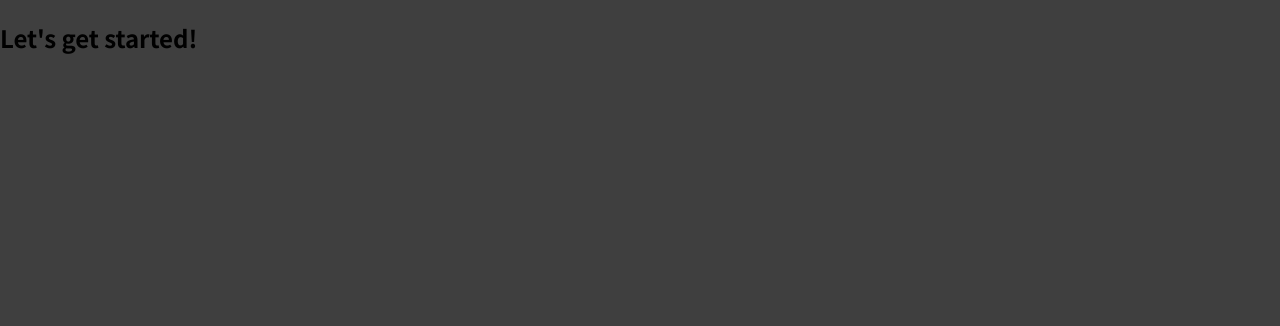
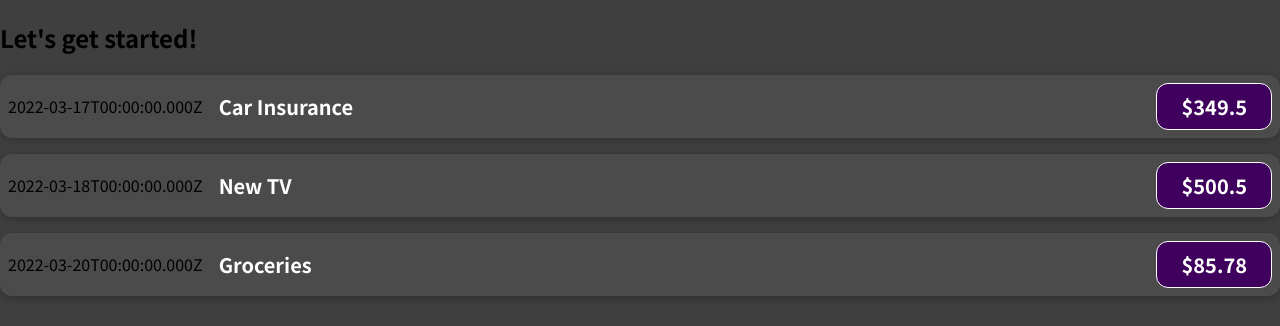
Before and after one commit to raginsky/react-study, a JavaScript app: page / in a window 1280 px wide. Shown: the top 326 px of the page. Built offline with nearby package versions, Linux system fonts and the light colour scheme.

Commit message:
reusable component

```diff
--- a/src/App.js
+++ b/src/App.js
@@ -1,9 +1,44 @@
+import ExpenseItem from './components/ExpenseItem';
+
 function App() {
-  return (
-    <div>
-      <h2>Let's get started!</h2>
-    </div>
-  );
+    const expenses = [
+        {
+            id: 'e1',
+            date: new Date(2022, 2, 17),
+            title: 'Car Insurance',
+            amount: 349.50
+        },
+        {
+            id: 'e2',
+            date: new Date(2022, 2, 18),
+            title: 'New TV',
+            amount: 500.50
+        },
+        {
+            id: 'e3',
+            date: new Date(2022, 2, 20),
+            title: 'Groceries',
+            amount: 85.78
+        },
+    ];
+
+    return (
+        <div>
+            <h2>Let's get started!</h2>
+            <ExpenseItem title={expenses[0].title}
+                         date={expenses[0].date}
+                         amount={expenses[0].amount}
+            ></ExpenseItem>
+            <ExpenseItem title={expenses[1].title}
+                         date={expenses[1].date}
+                         amount={expenses[1].amount}
+            ></ExpenseItem>
+            <ExpenseItem title={expenses[2].title}
+                         date={expenses[2].date}
+                         amount={expenses[2].amount}
+            ></ExpenseItem>
+        </div>
+    );
 }
 
 export default App;
--- /dev/null
+++ b/src/components/ExpenseItem.css
@@ -0,0 +1,56 @@
+.expense-item {
+    display: flex;
+    justify-content: space-between;
+    align-items: center;
+    box-shadow: 0 2px 8px rgba(0, 0, 0, 0.25);
+    padding: 0.5rem;
+    margin: 1rem 0;
+    border-radius: 12px;
+    background-color: #4b4b4b;
+}
+
+.expense-item__description {
+    display: flex;
+    flex-direction: column;
+    gap: 1rem;
+    align-items: flex-end;
+    flex-flow: column-reverse;
+    justify-content: flex-start;
+    flex: 1;
+}
+
+.expense-item h2 {
+    color: #3a3a3a;
+    font-size: 1rem;
+    flex: 1;
+    margin: 0 1rem;
+    color: white;
+}
+
+.expense-item__price {
+    font-size: 1rem;
+    font-weight: bold;
+    color: white;
+    background-color: #40005d;
+    border: 1px solid white;
+    padding: 0.5rem;
+    border-radius: 12px;
+}
+
+@media (min-width: 580px) {
+    .expense-item__description {
+        flex-direction: row;
+        align-items: center;
+        justify-content: flex-start;
+        flex: 1;
+    }
+
+    .expense-item__description h2 {
+        font-size: 1.25rem;
+    }
+
+    .expense-item__price {
+        font-size: 1.25rem;
+        padding: 0.5rem 1.5rem;
+    }
+}
--- /dev/null
+++ b/src/components/ExpenseItem.js
@@ -0,0 +1,15 @@
+import './ExpenseItem.css';
+
+function ExpenseItem(props) {
+    return (
+        <section className="expense-item">
+            <div>{props.date.toISOString()}</div>
+            <div className="expense-item__description">
+                <h2>{props.title}</h2>
+                <div className="expense-item__price">${props.amount}</div>
+            </div>
+        </section>
+    );
+}
+
+export default ExpenseItem;
```
Also changed, not shown: 1 other file (tests, documents, lock files or other folders).
